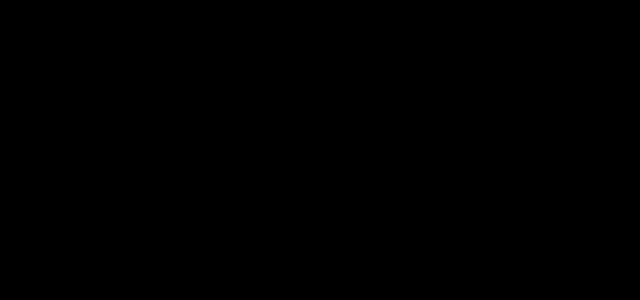
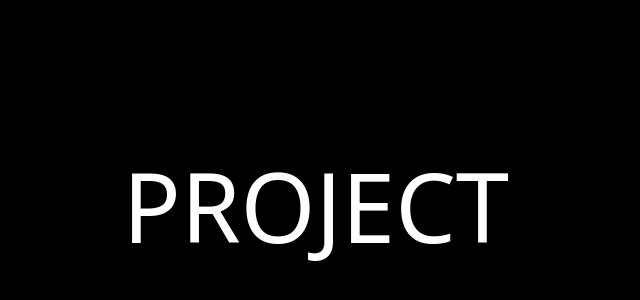
Before and after one commit to KuHell/KuHell.github.io, a Next.js app: page / in a window 1280 px wide. Shown: the part 994-1294 px from the top of the page, without its empty margins (324-964 px from the left). Built offline with nearby package versions, Linux system fonts and the light colour scheme.

Commit message:
set: reset

```diff
--- a/pages/index.tsx
+++ b/pages/index.tsx
@@ -75,8 +75,8 @@ export default function Home() {
             <p
               className={`${
                 ScrollActive === 1 || ScrollActive === 0
-                  ? "text-white"
-                  : "text-black"
+                  ? "text-black"
+                  : "text-white"
               } `}
             >
               PROJECT
```
